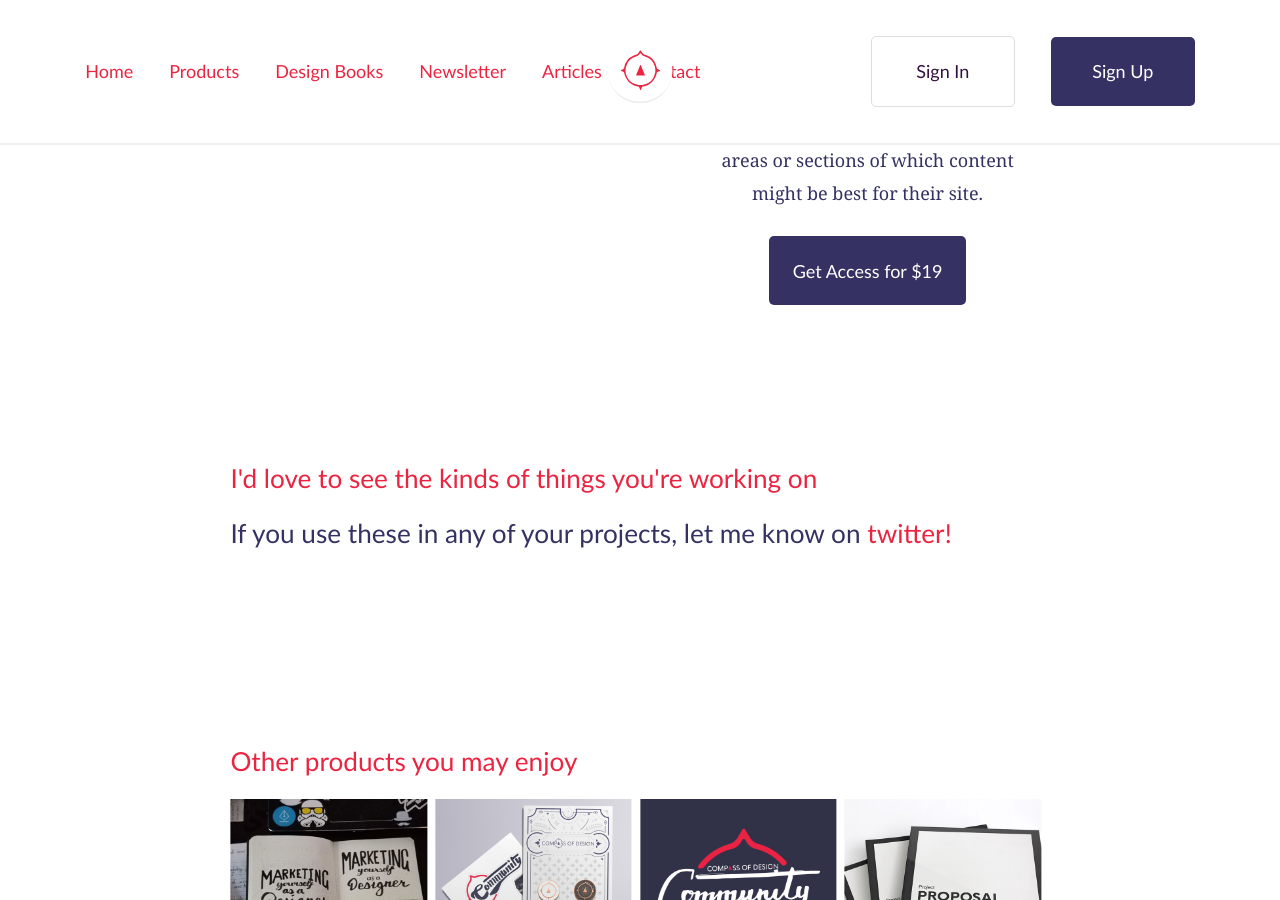
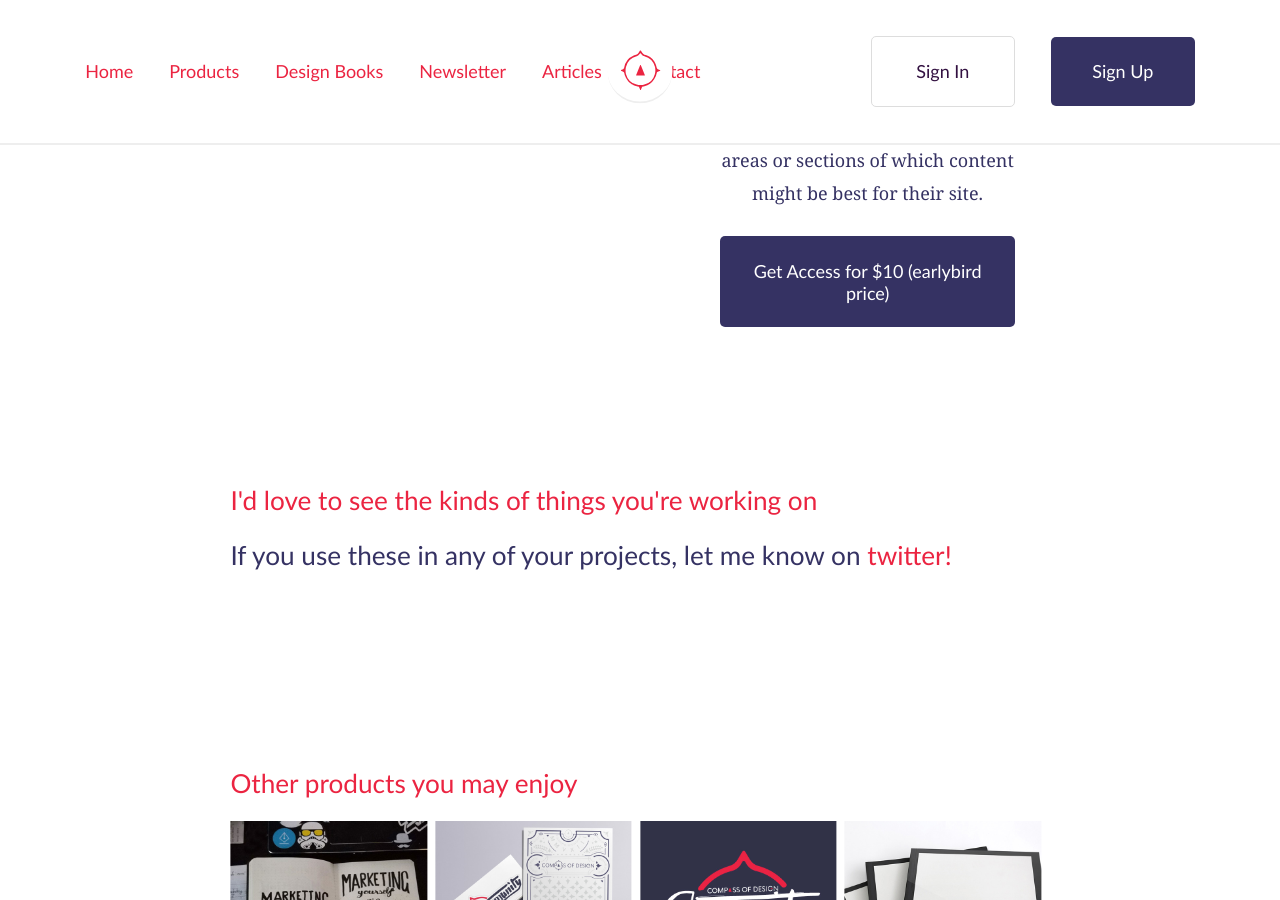
Before and after one commit to compassofdesign/site, a Jekyll site: the page built from _posts/products/2017-07-01-wireframe-kit.md, in a window 1280 px wide and 900 px high, scrolled down 637 px. Built offline with Jekyll 4.4.1, drawn with Linux system fonts in a browser that asks for light colours; nearby versions of some CDN libraries; a script that is not in the unit is left out.

Commit message:
changed he rpice on the wireframe kit

```diff
--- a/_posts/products/2017-07-01-wireframe-kit.md
+++ b/_posts/products/2017-07-01-wireframe-kit.md
@@ -7,7 +7,7 @@ type: Template
 tags: [template, pdf, freebie]
 index_image: assets/img/p/user-flow/userflow-landing.jpg
 link: https://buy.compassofdesign.com/wireframe-starter-kit
-price: $19
+price: $10 (earlybird price)
 bundle: false
 bundle_title:
 product_image: assets/img/p/user-flow/userflow.png
```
